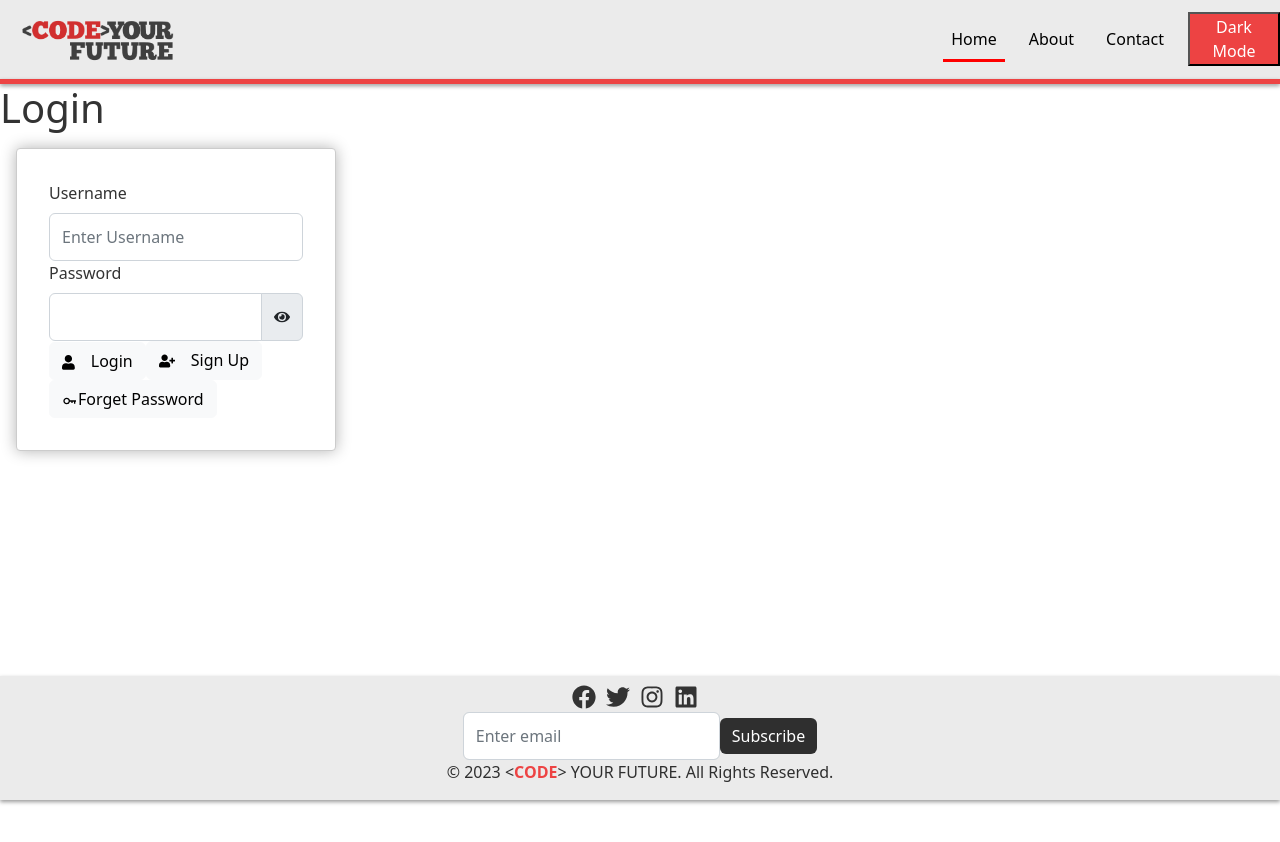
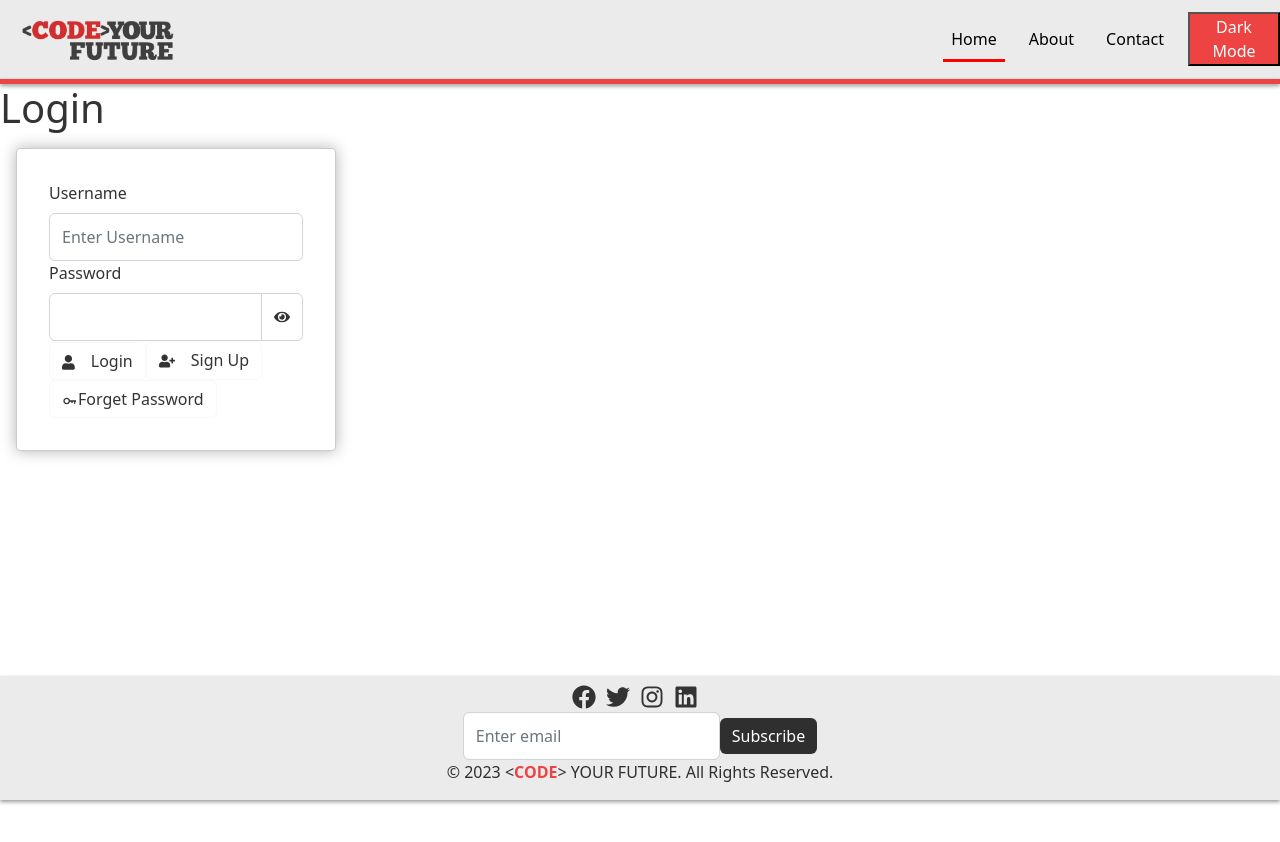
Before and after one commit to kawaMANMI/wm4_3_Final_Project, a React (Create React App) app in the folder client/: page / in a window 1280 px wide. Shown: the top 842 px of the page. Built offline with nearby package versions, Linux system fonts and the light colour scheme.

Commit message:
darkmode for login completed

```diff
--- a/client/src/pages/Login.js
+++ b/client/src/pages/Login.js
@@ -104,6 +104,7 @@ export function Login({ isDarkMode }) {
 						id="username"
 						onChange={(event) => setUsername(event.target.value)}
 						required
+						style={loginColors}
 					/>
 				</Form.Group>
 
@@ -115,6 +116,7 @@ export function Login({ isDarkMode }) {
 							id="password"
 							value={password}
 							onChange={(event) => setPassword(event.target.value)}
+							style={loginColors}
 						/>
 						<div
 							className="input-group-text password-toggle-icon"
@@ -126,17 +128,22 @@ export function Login({ isDarkMode }) {
 							}}
 							role="button"
 							tabIndex={0}
+							style={loginColors}
 						>
 							{isPasswordVisible ? <FaEyeSlash /> : <FaEye />}
 						</div>
 					</div>
 				</Form.Group>
 
-				<Button className="btn btn-light" type="submit">
+				<Button className="btn btn-light" type="submit" style={loginColors}>
 					<FaUser className="login-icon" />
 					<span className="login-text">Login</span>
 				</Button>
-				<Button onClick={toggleSignupForm} className="btn btn-light">
+				<Button
+					onClick={toggleSignupForm}
+					className="btn btn-light"
+					style={loginColors}
+				>
 					<FaUserPlus className="signup-icon" />
 					<span className="signup-text">Sign Up</span>
 				</Button>
@@ -144,6 +151,7 @@ export function Login({ isDarkMode }) {
 					<Button
 						// onClick={toggleForgetPasswordFrom}
 						className="btn btn-light d-block"
+						style={loginColors}
 					>
 						<BiKey className="Forget-icon" />
 						<span className="forget-text">Forget Password</span>
--- a/client/src/pages/Mentor.js
+++ b/client/src/pages/Mentor.js
@@ -8,8 +8,6 @@ import Dropdown from "react-bootstrap/Dropdown";
 import Container from "react-bootstrap/Container";
 
 function Mentor() {
-	const userRegion = sessionStorage.getItem("userRegion");
-	console.log(userRegion + "Kawa");
 	const navigate = useNavigate();
 	function handleSkill() {
 		navigate("/skills");
```
